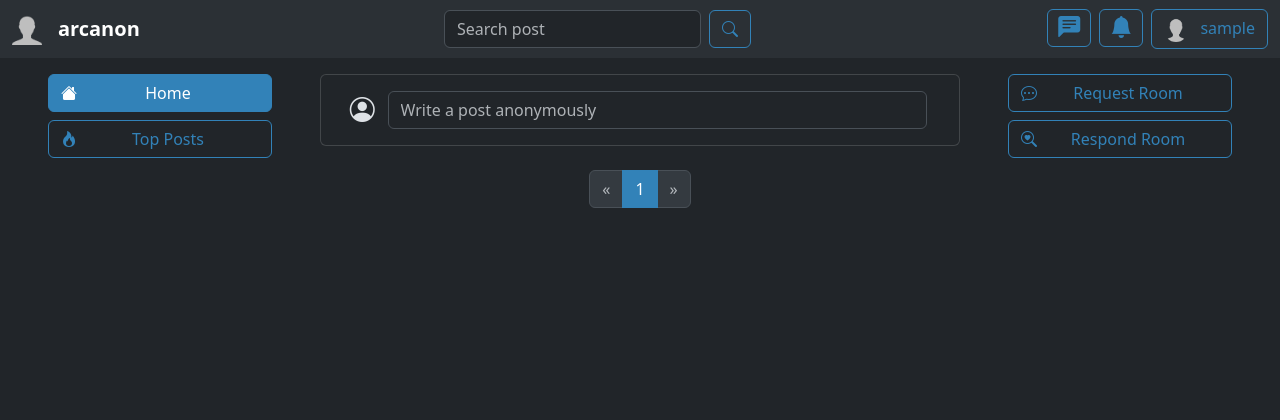
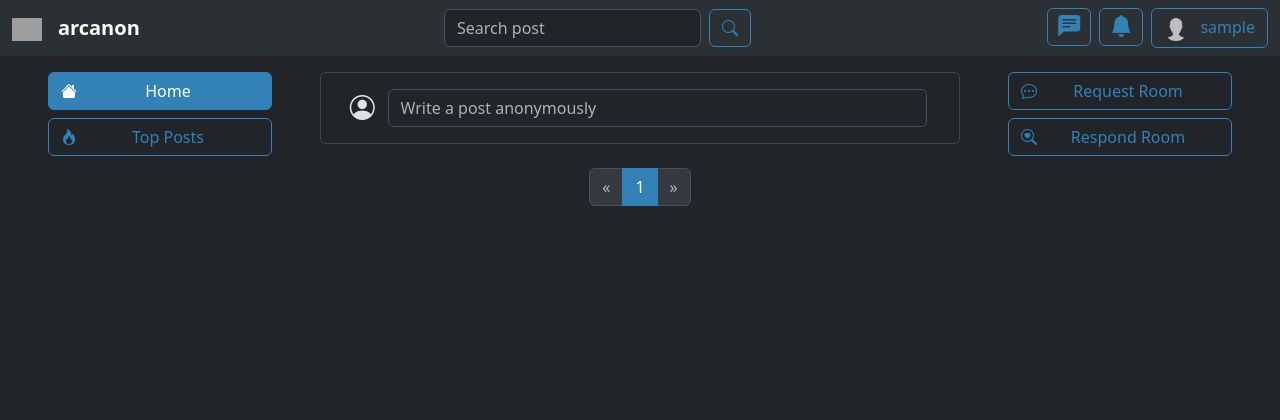
Before and after one commit to irfanalmsyah/arcanon, a Django app: page / in a window 1280 px wide. Shown: the top 420 px of the page. Run offline with Django 4.2, Linux system fonts and the light colour scheme; the visitor is signed in with stand-in values (Sample User, id 1); data that the repository does not hold is empty; grey boxes are pictures that could not be loaded.

Commit message:
update logo

```diff
--- a/templates/includes/navbar.html
+++ b/templates/includes/navbar.html
@@ -2,8 +2,8 @@
 <nav class="navbar navbar-expand-lg mb-3 bg-body-tertiary sticky-top bg-dark" data-bs-theme="dark">
     <div class="container-fluid">
         <a class="navbar-brand" href="#">
-            <img src="{% static 'img/default_user.png' %}" alt="Bootstrap" width="30">
-          </a>
+            <img src="{% static 'img/arcanon.png' %}" alt="" width="30">
+        </a>
         <a class="navbar-brand fw-bold title" href="{% url 'home' %}">arcanon</a>
         <button class="navbar-toggler" type="button" data-bs-toggle="collapse" data-bs-target="#navbarSupportedContent" aria-controls="navbarSupportedContent" aria-expanded="false" aria-label="Toggle navigation">
         <span class="navbar-toggler-icon"></span>
```
